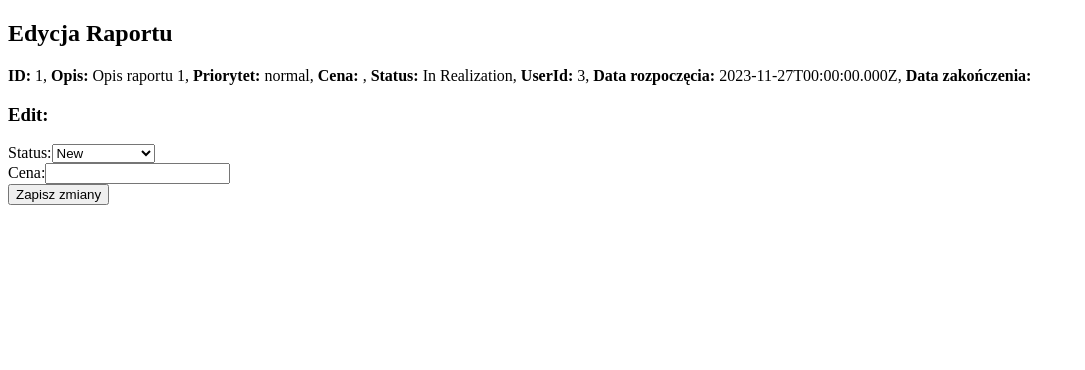
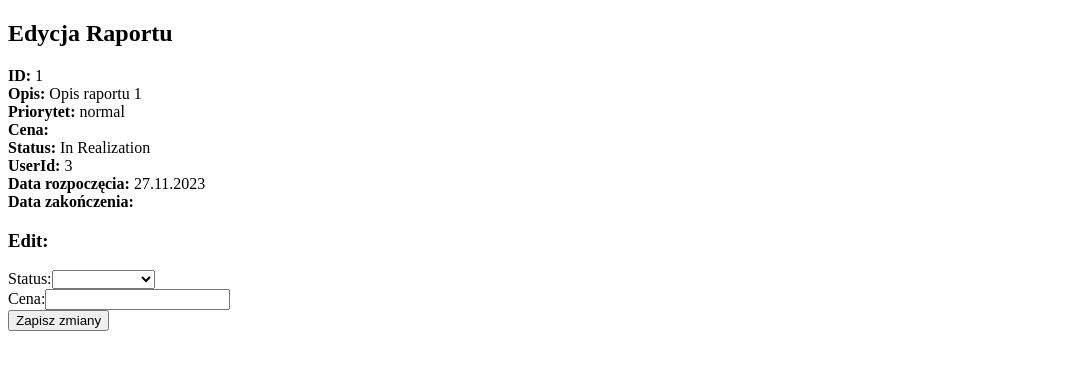
Before and after one commit to mat3usq/Serwis-Komputerowy-Angular, an Angular app: page /edit-report/1 in a window 1280 px wide. Shown: the top 370 px of the page, without its empty margins (0-1085 px from the left). Built offline with nearby package versions, Linux system fonts and the light colour scheme.

Commit message:
dodanie dyrektywy i form dla editReport

```diff
--- a/src/app/app.module.ts
+++ b/src/app/app.module.ts
@@ -17,6 +17,8 @@ import { HttpClientModule } from '@angular/common/http';
 import { ReportsService } from 'src/services/reports.service';
 import { UserService } from 'src/services/user.service';
 import { combinedSort } from 'src/services/datePriorityPipe';
+import { EditReportComponent } from './edit-report/edit-report.component';
+import { LogoDirectiveDirective } from './logo-directive.directive';
 
 @NgModule({
   declarations: [
@@ -26,7 +28,9 @@ import { combinedSort } from 'src/services/datePriorityPipe';
     TestComponent,
     ShowReportsComponent,
     ShowReportFormComponent,
-    combinedSort
+    combinedSort,
+    EditReportComponent,
+    LogoDirectiveDirective,
   ],
   imports: [
     BrowserModule,
--- a/src/app/edit-report/edit-report.component.html
+++ b/src/app/edit-report/edit-report.component.html
@@ -1,28 +1,91 @@
 <div>
-    <h2>Edycja Raportu</h2>
-    <div>
-        <strong>ID:</strong> {{ report ? report['reportId'] : 'N/A' }},
-        <strong>Opis:</strong> {{ report ? report['description'] : 'N/A' }},
-        <strong>Priorytet:</strong> {{ report ? report['priority'] : 'N/A' }},
-        <strong>Cena:</strong> {{ report ? report['price'] : 'N/A' }},
-        <strong>Status:</strong> {{ report ? report['status'] : 'N/A' }},
-        <strong>UserId:</strong> {{ report ? report['userId'] : 'N/A' }},
-        <strong>Data rozpoczęcia:</strong> {{ report ? report['startDate'] : 'N/A' }},
-        <strong>Data zakończenia:</strong> {{ report ? report['endDate'] : 'N/A' }}
+  <h2>Edycja Raportu</h2>
+  <form [formGroup]="editReport" (ngSubmit)="submitForm()">
+    <div *ngIf="report">
+      <div>
+        <strong>ID:</strong> {{ report['reportId'] }}
       </div>
+      <div>
+        <strong>Opis:</strong> {{ report['description'] }}
+      </div>
+      <div>
+        <strong>Priorytet:</strong> {{ report['priority'] }}
+      </div>
+      <div>
+        <strong>Cena:</strong> {{ report['price'] }}
+      </div>
+
+      <div>
+        <strong>Status:</strong> {{ report['status'] }}
+      </div>
+      <div>
+        <strong>UserId:</strong> {{ report['userId'] }}
+      </div>
+      <div>
+        <strong>Data rozpoczęcia:</strong> {{ report["startDate"] | date : "dd.MM.yyyy" }}
+      </div>
+      <div>
+        <strong>Data zakończenia:</strong> {{ report['endDate'] | date : "dd.MM.yyyy" }}
+      </div>
+    </div>
 
     <h3>Edit:</h3>
     <div>
       <label for="editedStatus">Status:</label>
-      <select id="editedStatus" name="editedStatus" [(ngModel)]="editedStatus" required>
-        <option *ngFor="let status of statusOptions" [value]="status">{{ status }}</option>
+      <select
+        id="editedStatus"
+        name="editedStatus"
+        formControlName="editedStatus"
+        required
+      >
+        <option *ngFor="let status of statusOptions" [value]="status">
+          {{ status }}
+        </option>
       </select>
+      <div
+        *ngIf="
+          editReport.get('editedStatus')?.hasError('required') &&
+          editReport.get('editedStatus')?.touched
+        "
+      >
+        You need to select Status.
+      </div>
     </div>
 
     <div>
       <label for="editedPrice">Cena:</label>
-      <input type="text" id="editedPrice" name="editedPrice" [(ngModel)]="editedPrice" />
+      <input
+        type="number"
+        id="editedPrice"
+        name="editedPrice"
+        formControlName="editedPrice"
+      />
+      <div
+        *ngIf="
+          editReport.get('editedPrice')?.hasError('min') &&
+          editReport.get('editedPrice')?.touched
+        "
+      >
+        Price needs to be in between 0 and 10000$.
+      </div>
+      <div
+        *ngIf="
+          editReport.get('editedPrice')?.hasError('max') &&
+          editReport.get('editedPrice')?.touched
+        "
+      >
+        Price needs to be in between 0 and 10000$.
+      </div>
+      <div
+        *ngIf="
+          editReport.get('editedPrice')?.hasError('required') &&
+          editReport.get('editedPrice')?.touched
+        "
+      >
+        Price is required.
+      </div>
     </div>
 
-    <button (click)="saveChanges(editedStatus,editedPrice)">Zapisz zmiany</button>
-  </div>
+    <button type="submit">Zapisz zmiany</button>
+  </form>
+</div>
--- a/src/app/edit-report/edit-report.component.ts
+++ b/src/app/edit-report/edit-report.component.ts
@@ -4,23 +4,24 @@ import { ActivatedRoute } from '@angular/router';
 import { ReportsService } from '../../services/reports.service';
 import { Report } from '../../models/Report';
 import { Status } from '../../models/Status';
-import { NgModel } from '@angular/forms';
+import { FormGroup, MinValidator, NgModel } from '@angular/forms';
 import { FormsModule } from '@angular/forms';
 import { Router } from '@angular/router';
 import { LogService } from 'src/services/logs.service';
 import { Log } from 'src/models/Log';
+import { NgForm,FormBuilder, Validators, ValidationErrors } from '@angular/forms';
 
 @Component({
   selector: 'app-edit-report',
   templateUrl: './edit-report.component.html',
   styleUrls: ['./edit-report.component.css'],
-  standalone: true,
-  imports: [FormsModule, CommonModule],
 })
 export class EditReportComponent implements OnInit {
   public report?: Report;
   public editedStatus: Status = Status.new;
   public editedPrice?: number;
+
+  public editReport: FormGroup = new FormGroup({});
   public statusOptions: Status[] = [
     Status.new,
     Status.assigned,
@@ -28,16 +29,43 @@ export class EditReportComponent implements OnInit {
     Status.solved,
   ];
   constructor(
+    private formBuilder: FormBuilder,
     private reportService: ReportsService,
     private actRoute: ActivatedRoute,
     private router: Router,
     private logService: LogService
   ) {}
   ngOnInit() {
+    this.initForm();
     const id = this.actRoute.snapshot.paramMap.get('reportId');
     if (id != undefined) {
       this.report = this.reportService.getReportById(parseInt(id));
     }
+  }
+  initForm() {
+    this.editReport = this.formBuilder.group({
+      editedStatus: ['', Validators.required],
+      editedPrice: ['', [Validators.min(0),Validators.max(10000), Validators.required]]
+    });
+  }
+
+  submitForm(){
+    if (this.editReport.valid) {
+      const formData = this.editReport.value;
+      this.saveChanges(formData.editedStatus,formData.editedPrice);
+    } else {
+      console.log("Form is not valid!!!");
+      this.getFormValidationErrors();
+    }
+    }
+
+  getFormValidationErrors() {
+    Object.keys(this.editReport.controls).forEach((key) => {
+      const controlErrors: ValidationErrors = this.editReport.get(key)!.errors!;
+      Object.keys(controlErrors || {}).forEach(keyError => {
+        console.log(`Key control: ${key}, keyError: ${keyError}, errValue: ${controlErrors[keyError]}`);
+      });
+    });
   }
 
   async saveChanges(editedStatus: Status, editedPrice?: number) {
--- a/src/app/login/login.component.html
+++ b/src/app/login/login.component.html
@@ -1,3 +1,6 @@
+<p LogoDirectiveDirective>Serwis Komputerowy</p>
+
+
 <section>
     <form [formGroup]="loginForm" (ngSubmit)="submitForm()">
         <div class="input-group">
--- /dev/null
+++ b/src/app/logo-directive.directive.ts
@@ -0,0 +1,43 @@
+import { Directive, ElementRef, Renderer2, HostListener, AfterViewInit } from '@angular/core';
+
+
+@Directive({
+  selector: '[LogoDirectiveDirective]',
+})
+export class LogoDirectiveDirective {
+  private originalColor: string;
+  private originalFontSize: string;
+  private originalFontWeight: string;
+  private originalFontFamily: string;
+  private isMouseOver: boolean = false;
+
+  constructor(private el: ElementRef, private renderer: Renderer2) {
+    this.originalColor = el.nativeElement.style.color || 'black';
+    this.originalFontSize = el.nativeElement.style.fontSize || 'inherit';
+    this.originalFontWeight = el.nativeElement.style.fontWeight || 'normal';
+    this.originalFontFamily = el.nativeElement.style.fontFamily || 'inherit';
+
+    this.renderer.setStyle(el.nativeElement, 'transition', 'color 0.3s, font-size 0.3s, font-weight 0.3s, font-family 0.3s');
+  }
+
+  @HostListener('mouseenter') onMouseEnter() {
+    if (!this.isMouseOver) {
+      this.isMouseOver = true;
+      this.changeStyles('red', '22px', 'bold', 'sans-serif');
+    }
+  }
+
+  @HostListener('mouseleave') onMouseLeave() {
+    if (this.isMouseOver) {
+      this.isMouseOver = false;
+      this.changeStyles(this.originalColor, this.originalFontSize, this.originalFontWeight, this.originalFontFamily);
+    }
+  }
+
+  private changeStyles(color: string, fontSize: string, fontWeight: string, fontFamily: string): void {
+    this.renderer.setStyle(this.el.nativeElement, 'color', color);
+    this.renderer.setStyle(this.el.nativeElement, 'font-size', fontSize);
+    this.renderer.setStyle(this.el.nativeElement, 'font-weight', fontWeight);
+    this.renderer.setStyle(this.el.nativeElement, 'font-family', fontFamily);
+  }
+}
--- a/src/app/registration/registration.component.html
+++ b/src/app/registration/registration.component.html
@@ -1,3 +1,4 @@
+<p LogoDirectiveDirective>Serwis Komputerowy</p>
 <section>
   <form [formGroup]="registrationForm" (ngSubmit)="submitForm()">
     <div class="input-group">
--- a/src/app/show-reports/show-reports.component.html
+++ b/src/app/show-reports/show-reports.component.html
@@ -38,9 +38,9 @@
     {{ report["priority"] }}, <strong>Cena:</strong> {{ report["price"] }},
     <strong>Status:</strong> {{ report["status"] }},
     <strong>Data rozpoczęcia:</strong>
-    {{ report["startDate"] | date : "dd.MM.yyyy HH:mm" }},
+    {{ report["startDate"] | date : "dd.MM.yyyy" }},
     <strong>Data zakończenia:</strong>
-    {{ report["endDate"] | date : "dd.MM.yyyy HH:mm" }}
+    {{ report["endDate"] | date : "dd.MM.yyyy" }}
     <span *ngIf="isServiceman && report['servicemanid'] == undefined">
       <button (click)="TakeTask(report)">Take this report</button>
     </span>
```
Also changed, not shown: 1 other file (tests, documents, lock files or other folders).
